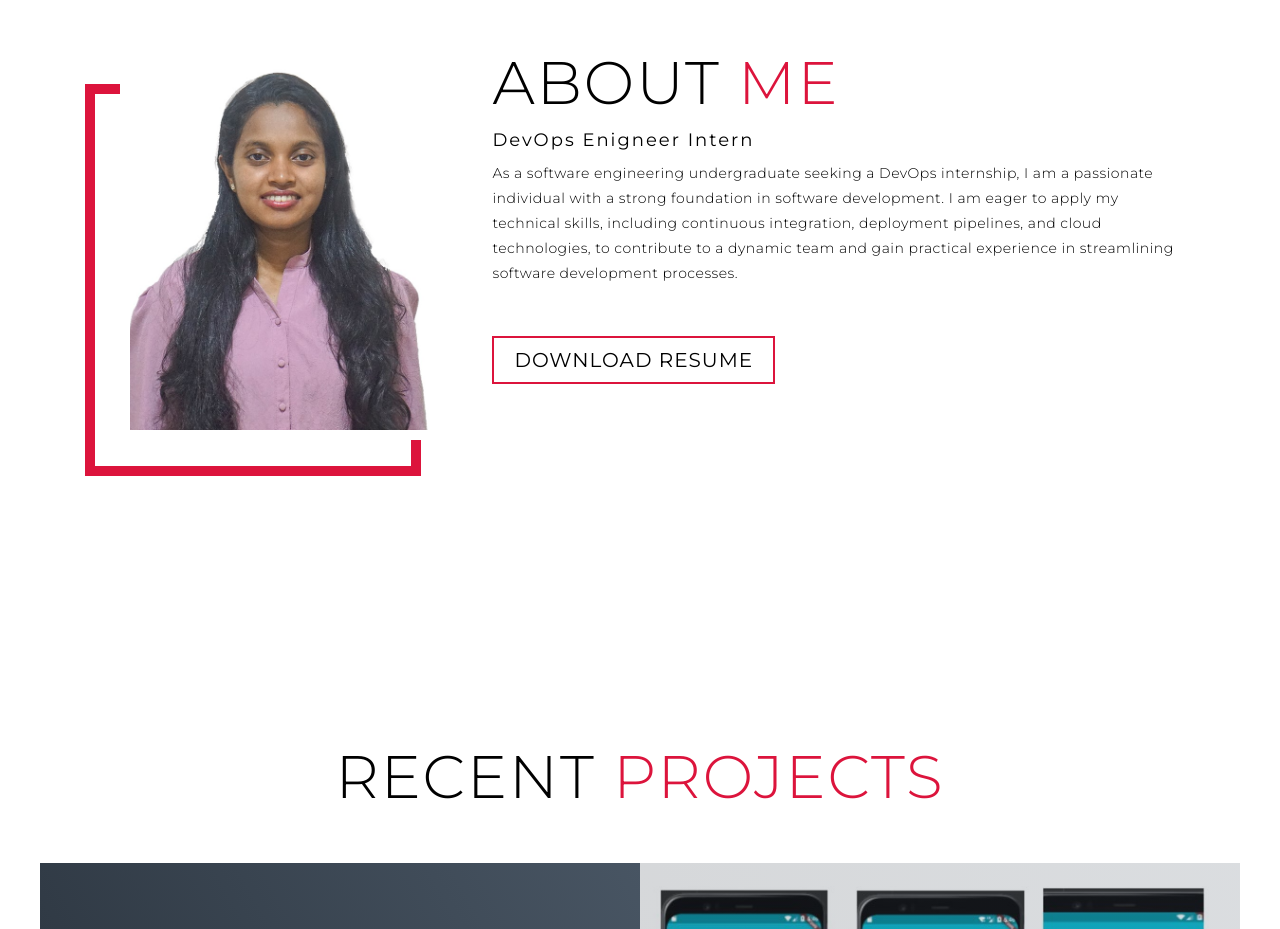
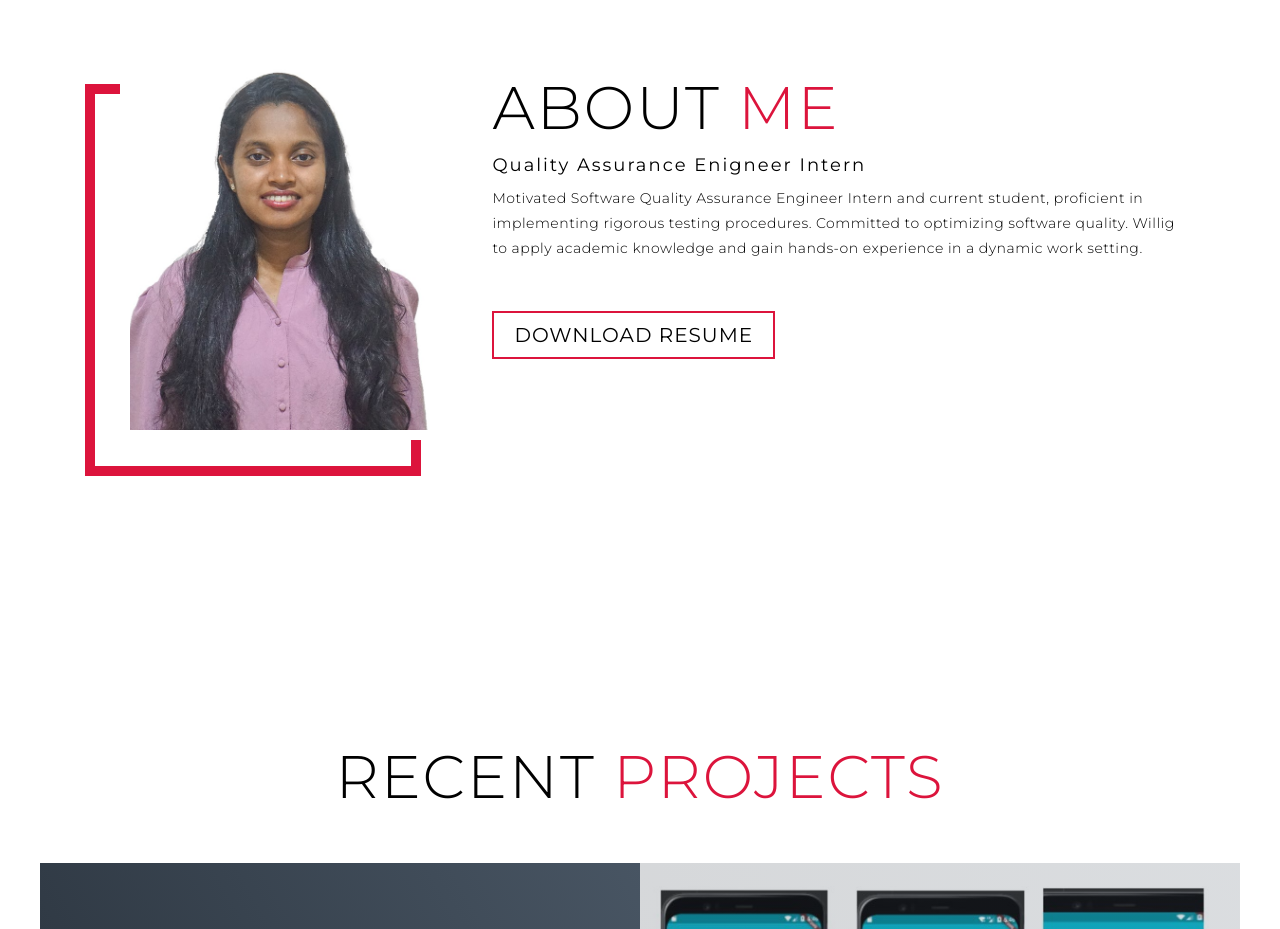
Before and after one commit to sumu-thara/sumu-thara.github.io, a plain HTML site: page index.html in a window 1280 px wide. Shown: the part 960-1889 px from the top of the page. Drawn offline with Linux system fonts and the light colour scheme.

Commit message:
Update index.html

```diff
--- a/index.html
+++ b/index.html
@@ -60,11 +60,12 @@
         </div>
         <div class="col-right">
           <h1 class="section-title">About <span>me</span></h1>
-          <h2>DevOps Enigneer Intern</h2>
-          <p>As a software engineering undergraduate seeking a DevOps internship,
-            I am a passionate individual with a strong foundation in software development. I am eager to apply my technical skills, including continuous integration, deployment pipelines, and cloud technologies, to contribute to a dynamic team and gain practical
-            experience in streamlining software development processes.</p>
-          <a href="https://drive.google.com/file/d/151T5C5prQXltjQz9Y6rAkk18P1ppO9MR/view?usp=sharing" target="_blank" class="cta">Download Resume</a>
+          <h2>Quality Assurance Enigneer Intern</h2>
+          <p>Motivated Software Quality Assurance Engineer Intern and current
+            student, proficient in implementing rigorous testing procedures.
+            Committed to optimizing software quality. Willig to apply academic
+            knowledge and gain hands-on experience in a dynamic work setting.</p>
+          <a href="https://drive.google.com/file/d/177dsb0k9dP6her_pH346gmN4Uh36-vh9/view?usp=sharing"target="_blank" class="cta">Download Resume</a>
         </div>
       </div>
     </section>
```
